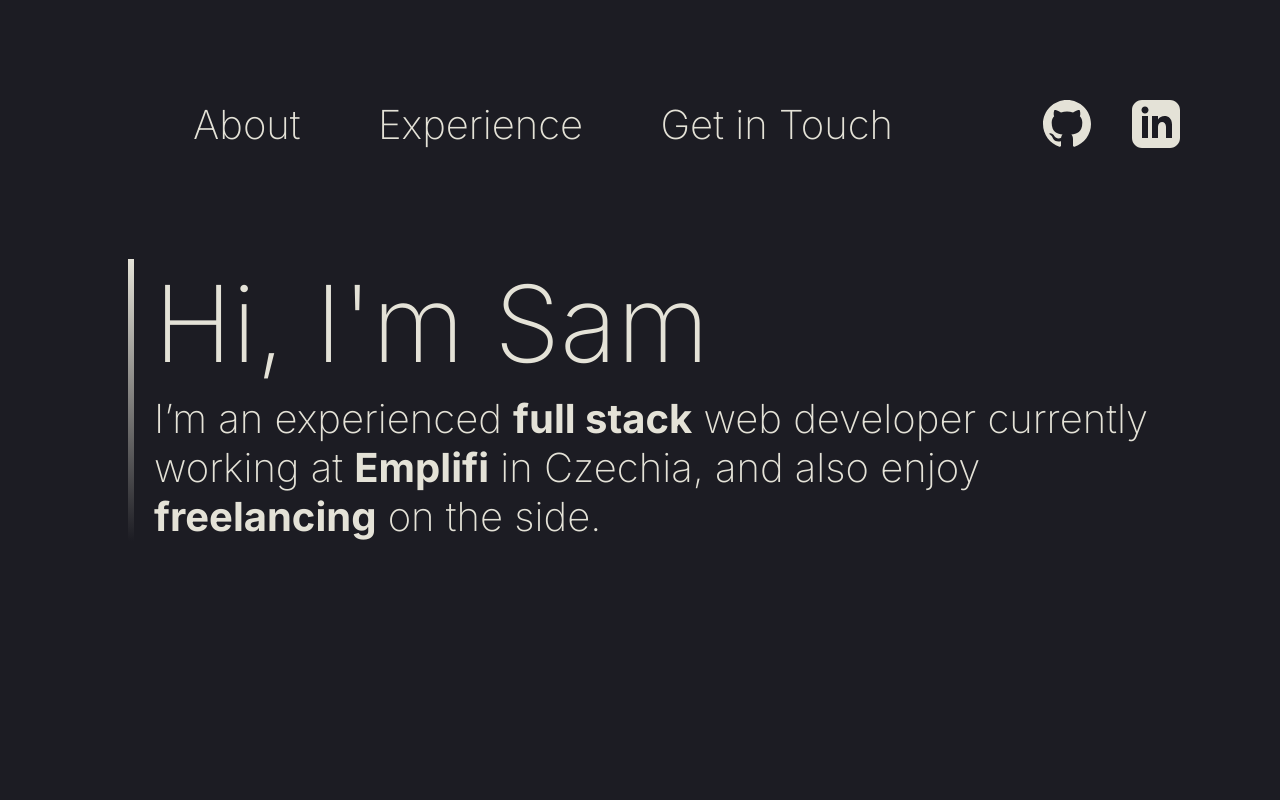
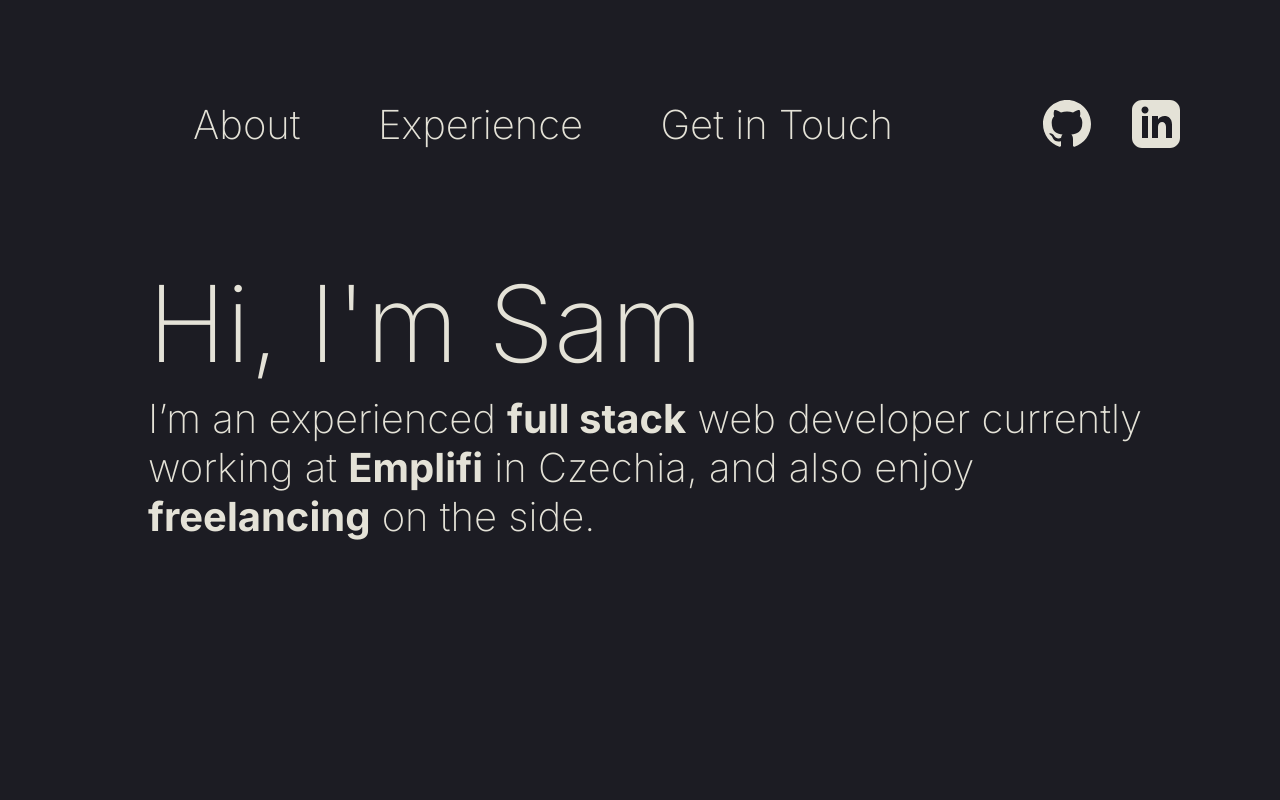
Before and after one commit to Burkes321/samuel-burke-dev, a Next.js app: page / in a window 1280 px wide. Shown: the top 800 px of the page. Built offline with nearby package versions, Linux system fonts and the light colour scheme.

Commit message:
removed the left border on intro text, update readme

```diff
--- a/src/app/experience/page.tsx
+++ b/src/app/experience/page.tsx
@@ -38,7 +38,7 @@ const Experience = () => {
         title="Freelance"
         subtext={
           <>
-            In my free time, I love to <strong>work with companies</strong> as a
+            In my free time, I love to <strong>work with companies</strong> as a{' '}
             <strong>freelancer</strong>. My most recent project involved
             building a <strong>data analytics dashboard</strong> on top of
             Microsoft Azure sentinel, using{' '}
--- a/src/app/page.module.css
+++ b/src/app/page.module.css
@@ -5,9 +5,6 @@
 
 .introContentContainer {
   border-width: 0;
-  border-left: 6px solid;
-  border-image: linear-gradient(var(--secondary-shade), var(--primary-shade)) 0
-    100%;
   padding-left: 20px;
   animation-name: textFadeInTranslateUp;
   animation-duration: 3s;
```
Also changed, not shown: 1 other file (tests, documents, lock files or other folders).
